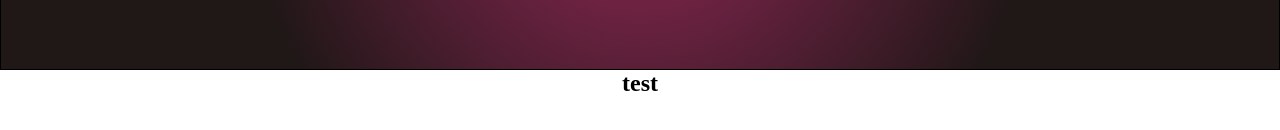
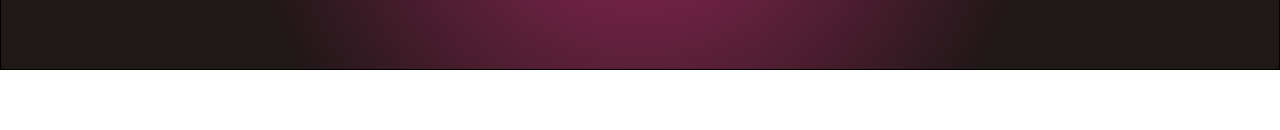
Before and after one commit to andrewrey/reactCompleteGuideAssignment2, a React (Create React App) app: page / in a window 1280 px wide. Shown: the part 332-462 px from the top of the page. Built offline with nearby package versions, Linux system fonts and the light colour scheme.

Commit message:
passed splitWord prop down to charwrap to iterate and return array of charcomponents

```diff
--- a/src/App.js
+++ b/src/App.js
@@ -26,7 +26,7 @@ class App extends Component {
     return (
       <div className="App">
         <Header input={this.state.input} textInputHandler={this.textInputHandler} />
-        <Main input={this.state.input} />
+        <Main input={this.state.input} splitWord={this.state.splitWord} />
       </div>
     );
   }
--- a/src/Components/CharComponent/index.js
+++ b/src/Components/CharComponent/index.js
@@ -1,9 +1,9 @@
 import React from "react";
 
-const CharComponent = () => {
+const CharComponent = ({ letter }) => {
   return (
     <div>
-      <h1>test</h1>
+      <p>{letter}</p>
     </div>
   );
 };
--- a/src/Components/CharWrap/index.js
+++ b/src/Components/CharWrap/index.js
@@ -1,12 +1,12 @@
 import React from "react";
 import CharComponent from "../CharComponent";
 
-const CharWrap = () => {
-  return (
-    <section className="charWrap">
-      <CharComponent />
-    </section>
-  );
+const CharWrap = ({ input, splitWord }) => {
+  let output = null;
+  if (input.length > 4) {
+    output = splitWord.map((letter) => <CharComponent letter={letter} />);
+  }
+  return <section className="charWrap">{output}</section>;
 };
 
 export default CharWrap;
--- a/src/Components/Main/index.js
+++ b/src/Components/Main/index.js
@@ -2,11 +2,11 @@ import React from "react";
 import Validation from "../Validation";
 import CharWrap from "../CharWrap";
 
-const Main = ({ input }) => {
+const Main = ({ input, splitWord }) => {
   return (
     <main>
       <Validation input={input} />
-      <CharWrap />
+      <CharWrap splitWord={splitWord} input={input} />
     </main>
   );
 };
```
